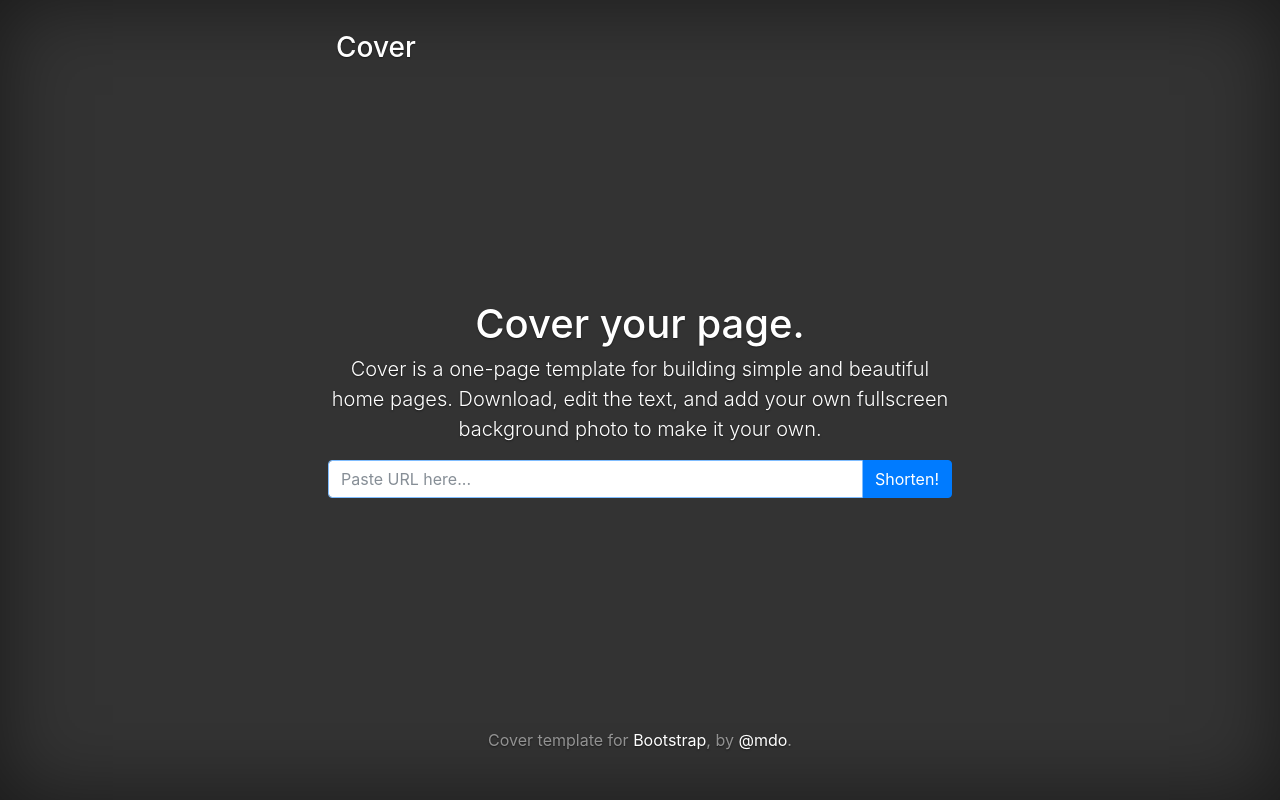
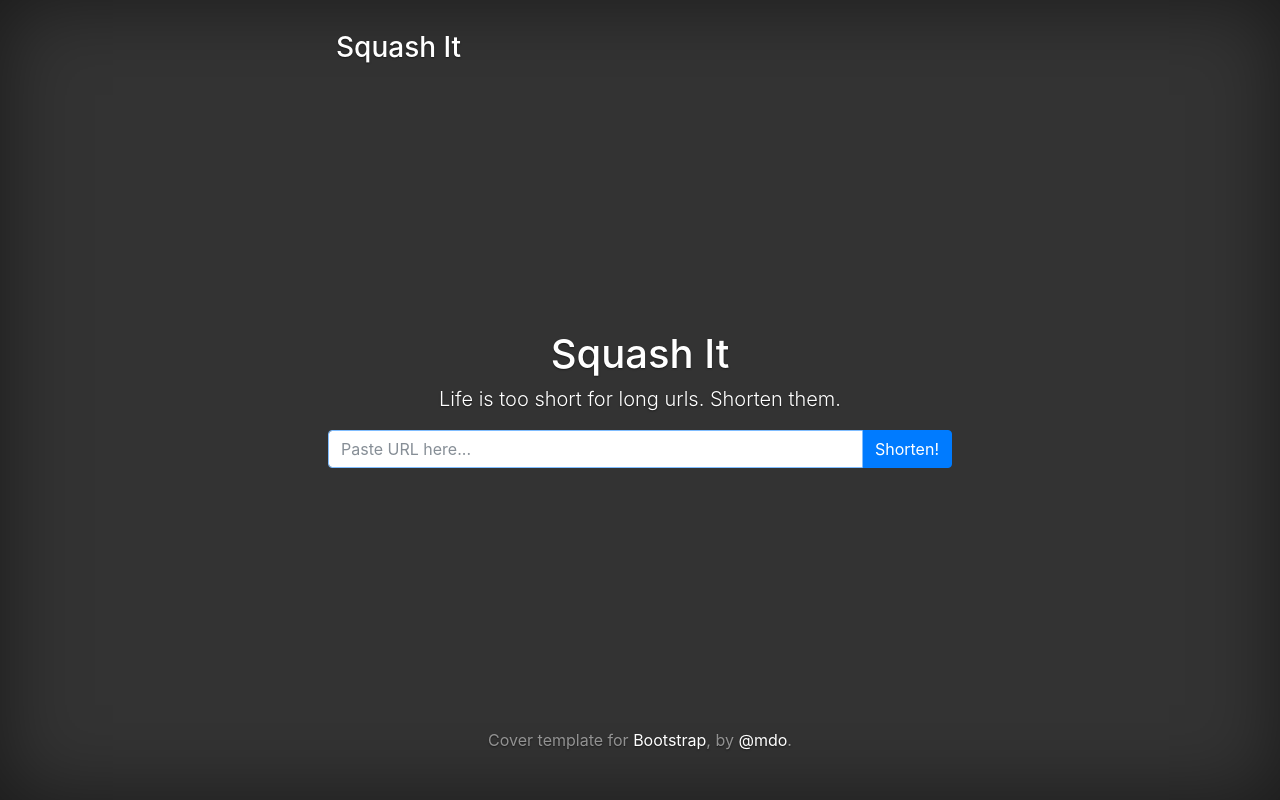
Before and after one commit to 5tigerjelly/urlshortner, a website: page public/index.html in a window 1280 px wide. Drawn offline with nearby package versions, Linux system fonts and the light colour scheme.

Commit message:
change ui

```diff
--- a/public/index.html
+++ b/public/index.html
@@ -26,14 +26,14 @@
 
           <div class="masthead clearfix">
             <div class="inner">
-              <h3 class="masthead-brand">Cover</h3>
+              <h3 class="masthead-brand">Squash It</h3>
 
             </div>
           </div>
 
           <div class="inner cover">
-            <h1 class="cover-heading">Cover your page.</h1>
-            <p class="lead">Cover is a one-page template for building simple and beautiful home pages. Download, edit the text, and add your own fullscreen background photo to make it your own.</p>
+            <h1 class="cover-heading">Squash It</h1>
+            <p class="lead">Life is too short for long urls. Shorten them.</p>
             <form id="shortUrlform">
               <div class="input-group">
                 <input id="formUrl"type="text" class="form-control" autofocus placeholder="Paste URL here...">
```
